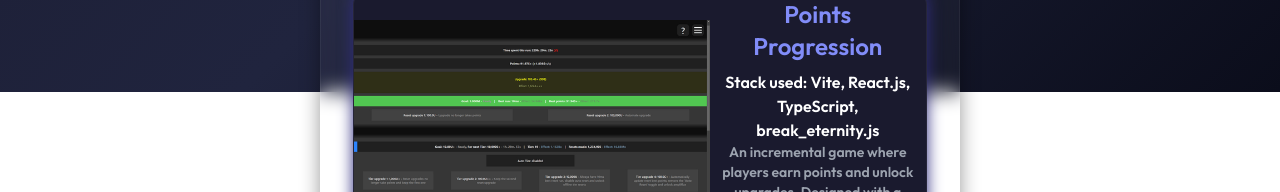
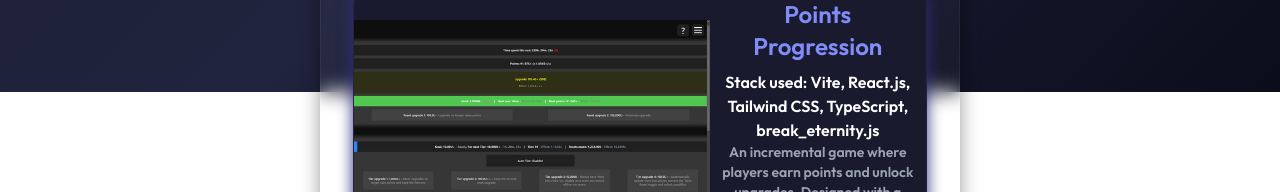
Before and after one commit to Troxi54/troxi54.github.io, a React (Vite) app: page / in a window 1280 px wide. Shown: the part 708-900 px from the top of the page. Built offline with nearby package versions, Linux system fonts and the light colour scheme.

Commit message:
Updated PP stack

```diff
--- a/src/App.tsx
+++ b/src/App.tsx
@@ -42,7 +42,7 @@ function App() {
               <img src={pointsProgressionScreenshot} alt="Points Progression screenshot" loading="lazy"/>
               <div>
                 <h3 className="mb-2"><a href="https://troxi54.github.io/Points-Progression/" target="_blank" rel="noopener noreferrer">Points Progression</a></h3>
-                <p>Stack used: Vite, React.js, TypeScript, break_eternity.js</p>
+                <p>Stack used: Vite, React.js, Tailwind CSS, TypeScript, break_eternity.js</p>
                 <p className="text-sm">An incremental game where players earn points and unlock upgrades. Designed with a clean interface and scalable progression system.</p>
               </div>
             </article>
```
